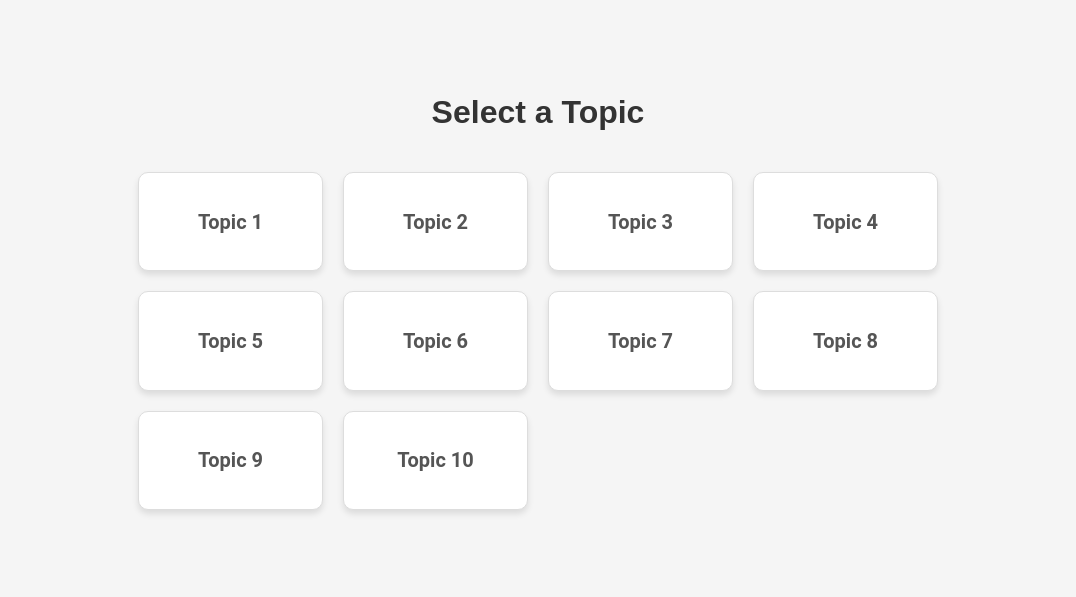
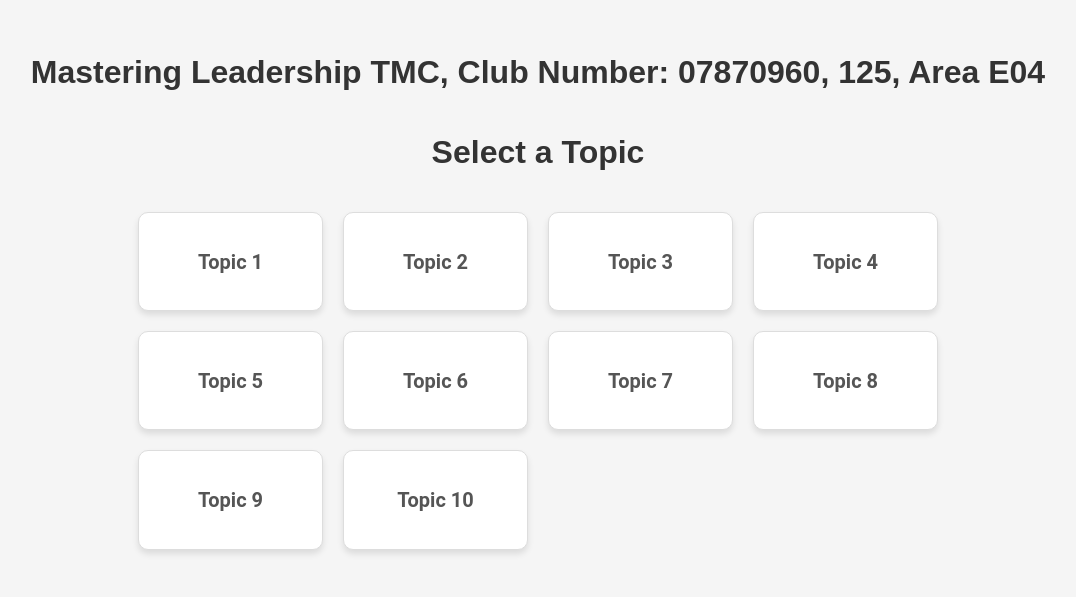
Before and after one commit to joshi700/volumeintensity, a React (Create React App) app: page / in a window 1280 px wide. Shown: the part 137-734 px from the top of the page, without its empty margins (102-1178 px from the left). Built offline with nearby package versions, Linux system fonts and the light colour scheme.

Commit message:
Update TopicList.js

```diff
--- a/src/TopicList.js
+++ b/src/TopicList.js
@@ -1,39 +1,3 @@
-// import React from "react";
-
-// const TopicList = ({ topics, onSelect }) => {
-//   return (
-//     <div
-//       style={{
-//         display: "flex",
-//         flexDirection: "column",
-//         alignItems: "center",
-//         justifyContent: "center",
-//         height: "100vh",
-//       }}
-//     >
-//       <h1>Select a Topic</h1>
-//       {topics.map((_, index) => (
-//         <button
-//           key={index}
-//           onClick={() => onSelect(index)}
-//           style={{
-//             margin: "10px",
-//             padding: "15px 30px",
-//             fontSize: "18px",
-//             cursor: "pointer",
-//             borderRadius: "8px",
-//             border: "1px solid #ccc",
-//           }}
-//         >
-//           Topic {index + 1}
-//         </button>
-//       ))}
-//     </div>
-//   );
-// };
-
-// export default TopicList;
-
 import React from "react";
 
 const TopicList = ({ topics, onSelect }) => {
@@ -49,6 +13,9 @@
         padding: "20px",
       }}
     >
+        <h1 style={{ fontFamily: "'Poppins', sans-serif", color: "#333" }}>
+        Mastering Leadership TMC, Club Number: 07870960, 125, Area E04
+      </h1>
       <h1 style={{ fontFamily: "'Poppins', sans-serif", color: "#333" }}>
         Select a Topic
       </h1>
```
